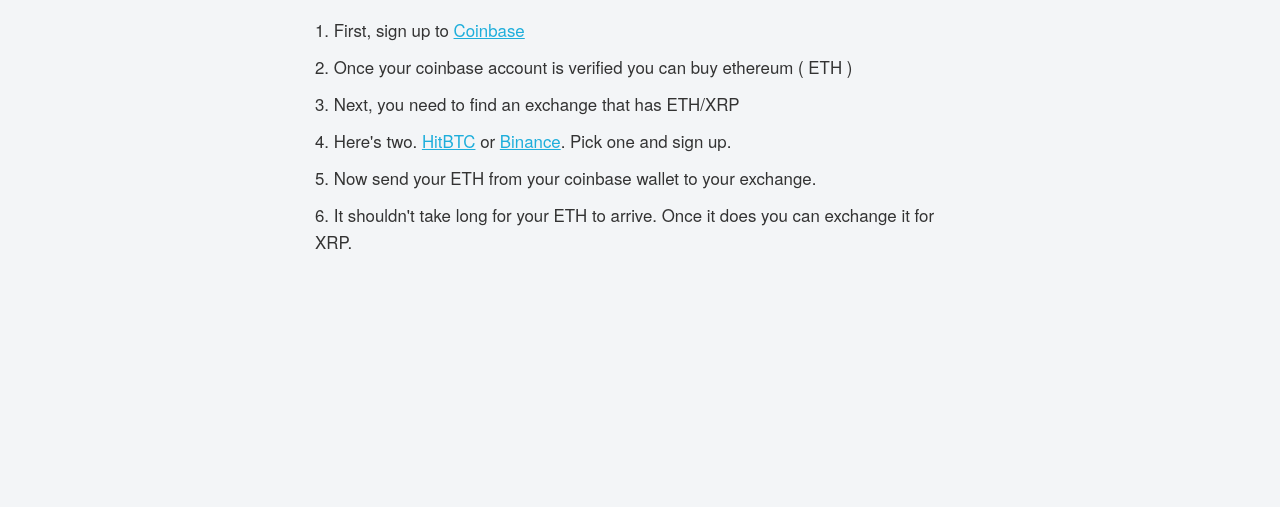
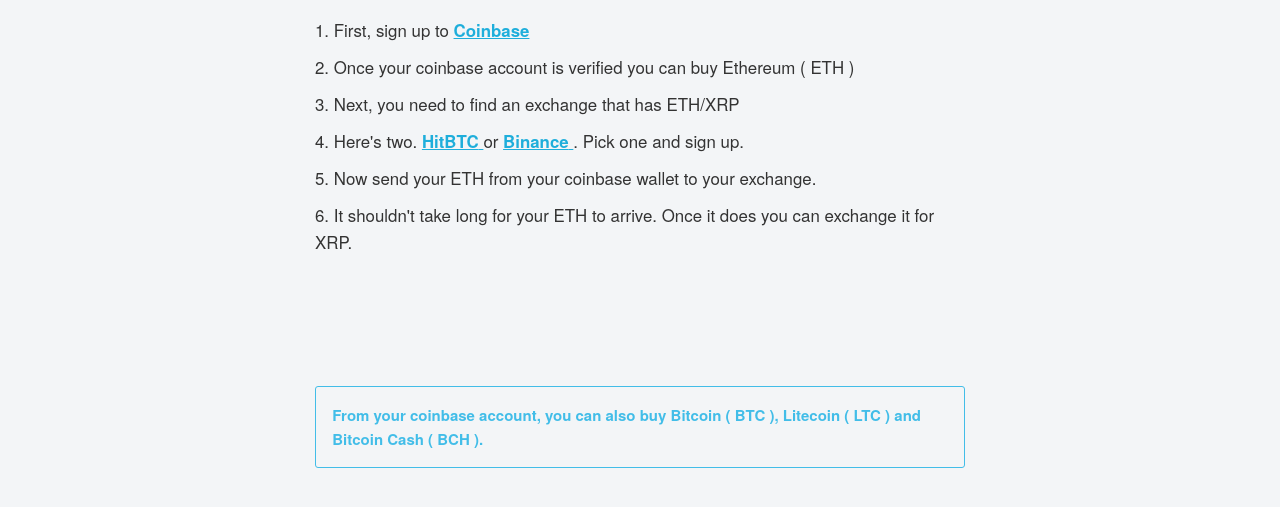
Before and after one commit to scottyzen/Buying-Ripple-XRP, a plain HTML site: page index.html in a window 1280 px wide. Shown: the part 229-736 px from the top of the page. Drawn offline with nearby package versions, Linux system fonts and the light colour scheme.

Commit message:
Added Tips
Added tips to the bottom of page. Randomly displayed and change over
time

```diff
--- a/index.html
+++ b/index.html
@@ -21,19 +21,31 @@
 
     <ol>
       <li>First, sign up to
-        <a href="https://goo.gl/5fHXMh" target="_blank">Coinbase</a>
+        <a href="https://goo.gl/5fHXMh" target="_blank">
+          <strong>Coinbase</strong>
+        </a>
       </li>
-      <li>Once your coinbase account is verified you can buy ethereum ( ETH )</li>
+      <li>Once your coinbase account is verified you can buy Ethereum ( ETH )</li>
       <li>Next, you need to find an exchange that has ETH/XRP</li>
       <li>Here's two.
-        <a href="https://goo.gl/HKMMYP" target="_blank">HitBTC</a> or
-        <a href="https://goo.gl/4kPZaN" target="_blank">Binance</a>. Pick one and sign up.
+        <a href="https://goo.gl/HKMMYP" target="_blank">
+          <strong>HitBTC</strong>
+        </a> or
+        <a href="https://goo.gl/4kPZaN" target="_blank">
+          <strong>Binance</strong>
+        </a>. Pick one and sign up.
       </li>
       <li>Now send your ETH from your coinbase wallet to your exchange.</li>
       <li>It shouldn't take long for your ETH to arrive. Once it does you can exchange it for XRP.</li>
     </ol>
 
+    <div class="quick-tip">
+      <strong>
+        <p>Loading tip...</p>
+      </strong>
+    </div>
   </div>
+  <script src="main.js"></script>
   <script>
     var _gaq = _gaq || [];
     _gaq.push(['_setAccount', 'UA-29023507-1']);
@@ -47,7 +59,6 @@
       var s = document.getElementsByTagName('script')[0];
       s.parentNode.insertBefore(ga, s);
     })();
-
   </script>
 
 </body>
--- /dev/null
+++ b/main.js
@@ -0,0 +1,23 @@
+const tips = [
+  "From your coinbase account, you can also buy Bitcoin ( BTC ), Litecoin ( LTC ) and Bitcoin Cash ( BCH ).",
+  "Buying and selling anything based on 'tips' is the best way to lose money. Do your own research.",
+  "Altcoins and Bitcoin often move in opposite directions of each other ( but not always ).",
+  "Never invest more than you can afford to lose"
+];
+
+let tipElement = document.querySelector(".quick-tip p");
+
+function getRandomTip() {
+  tipElement.innerHTML = tips[Math.floor(Math.random() * tips.length - 1) + 1];
+  console.log("tip");
+
+  // and schedule a repeat
+  setTimeout(getRandomTip, 12000);
+}
+
+// start the cycle
+getRandomTip();
+
+setTimeout(() => {
+  tipElement.classList = "show";
+}, 3000);
--- a/style.css
+++ b/style.css
@@ -16,3 +16,28 @@ ol {
   font-size: 1.125em;
   color: #333;
 }
+.quick-tip {
+  margin-top: 20%;
+}
+.quick-tip p {
+  display: none;
+  animation: fadein 300ms;
+}
+.show {
+  display: block !important;
+  border: 1px solid #42bde8;
+  color: #42bde8;
+  padding: 2.5%;
+  border-radius: 3px;
+}
+
+@keyframes fadein {
+  from {
+    opacity: 0;
+    transform: translateY(25px);
+  }
+  to {
+    opacity: 1;
+    transform: translateY(0);
+  }
+}
```
